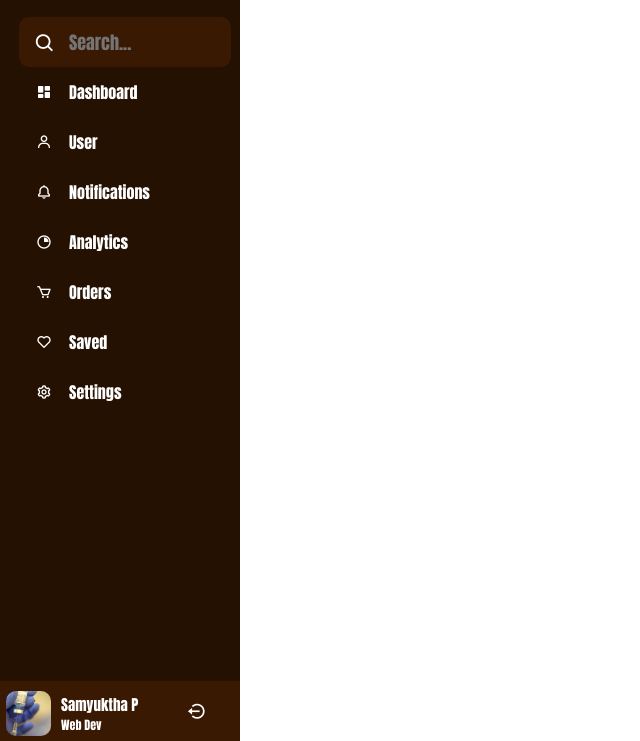
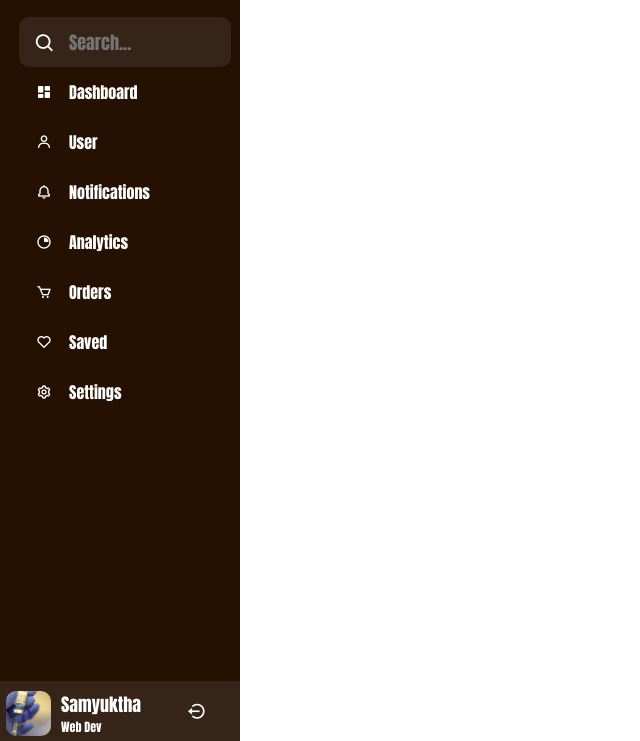
Before and after one commit to samyukthapeeyems/navbars, a plain HTML site: page sidenavbar/index.html in a window 1280 px wide. Shown: the part 59-800 px from the top of the page, without its empty margins (0-640 px from the left). Drawn offline with nearby package versions, Linux system fonts and the light colour scheme.

Commit message:
slight changes

```diff
--- a/sidenavbar/index.html
+++ b/sidenavbar/index.html
@@ -79,7 +79,7 @@
                 <div class="profile_details">
                     <img src="pp.jpg" alt="">
                     <div class="name_job">
-                        <div class="name">Samyuktha P</div>
+                        <div class="name">Samyuktha</div>
                         <div class="job">Web Dev</div>
 
                     </div>
--- a/sidenavbar/style.css
+++ b/sidenavbar/style.css
@@ -74,7 +74,7 @@ body{
     border-radius: 10px;
     outline: none;
     border: none;
-    background: #3A1903;
+    background: #362418;
     padding-left: 50px;
     font-size: 18px;
     color: white;
@@ -122,7 +122,13 @@ body{
     position: relative;
     padding: 10px 6px;
     height: 60px;
-    background: #3A1903;
+    transition: all 0.4s ease;
+    background: #362418;
+}
+
+.sidebar .profile_content .profile:hover{
+    background: white;
+    color: #251101;
 }
 
 .profile_content .profile .profile_details{
@@ -142,8 +148,8 @@ body{
 }
 
 .profile .profile_details .name{
-    font-size: 15px;
-    font-weight: 400;
+    font-size: 18px;
+    font-weight: 500;
 }
 
 .profile .profile_details .job{
```
